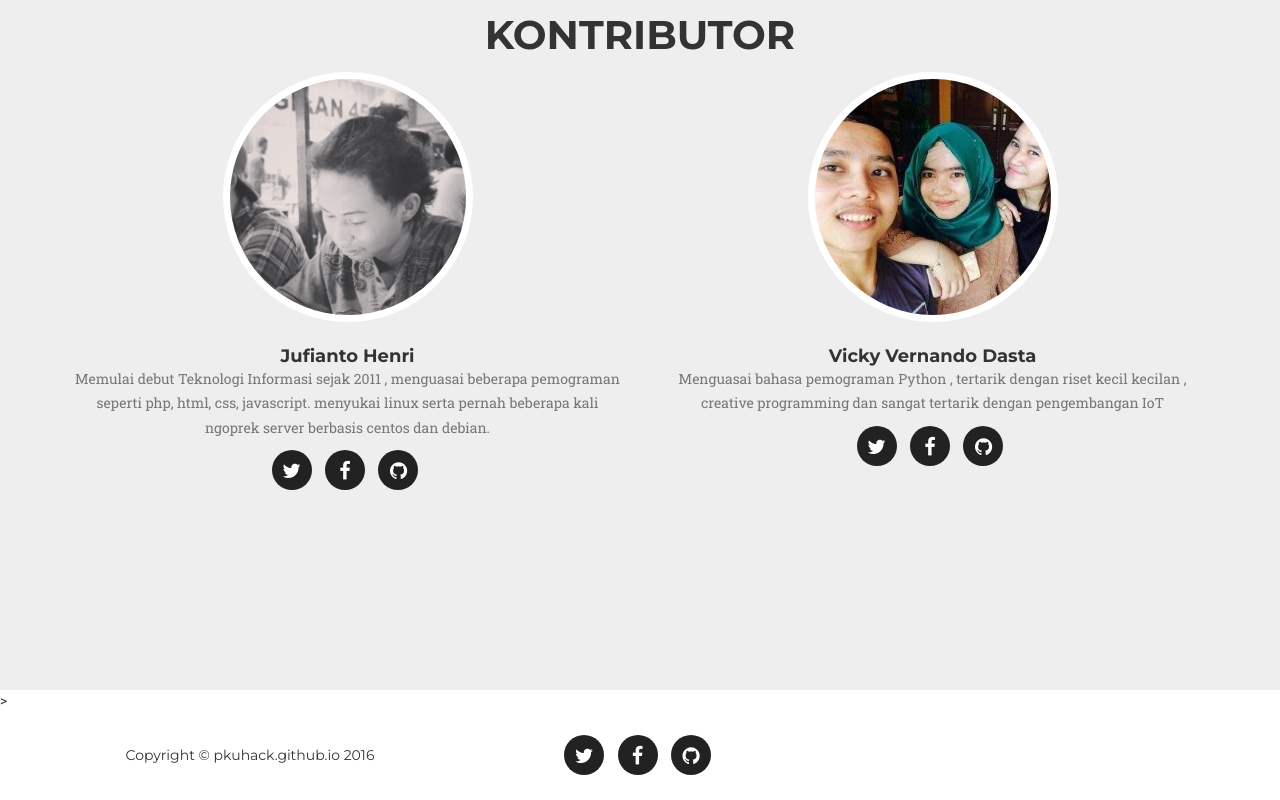
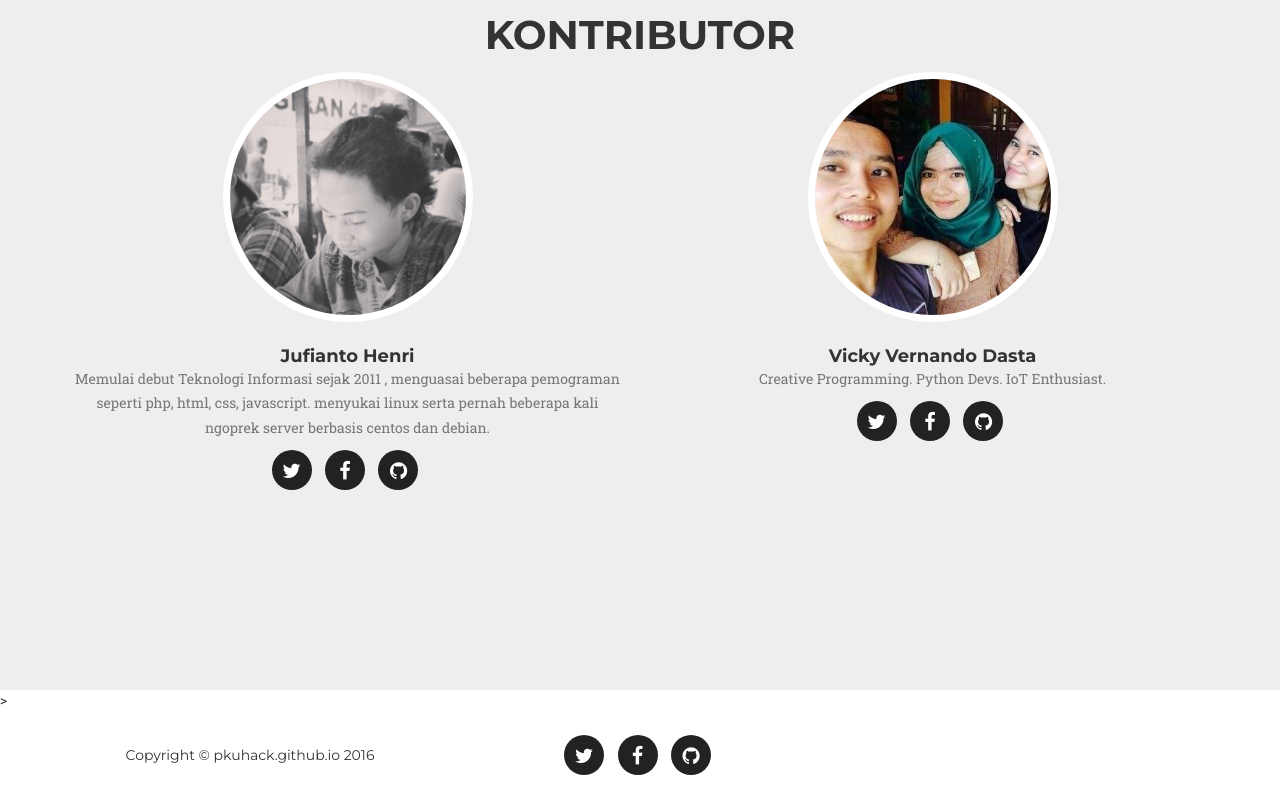
Before and after one commit to pkuhack/pkuhack.github.io, a website: page index.html in a window 1280 px wide. Shown: the part 2634-3434 px from the top of the page. Drawn offline with nearby package versions, Linux system fonts and the light colour scheme; a web font is replaced by a local one.

Commit message:
Update index.html

```diff
--- a/index.html
+++ b/index.html
@@ -343,7 +343,7 @@
                         <img src="img/team/vicky.jpg" width="250" height="100" class="img-responsive img-circle" alt="">
                         <h4>Vicky Vernando Dasta</h4>
                         <p class="text-muted">
-                            Menguasai bahasa pemograman Python , tertarik dengan riset kecil kecilan , creative programming dan sangat tertarik dengan pengembangan IoT
+                            Creative Programming. Python Devs. IoT Enthusiast.
                         </p>
                         <ul class="list-inline social-buttons">
                             <li><a href="https://twitter.com/vickydasta"><i class="fa fa-twitter"></i></a>
```
